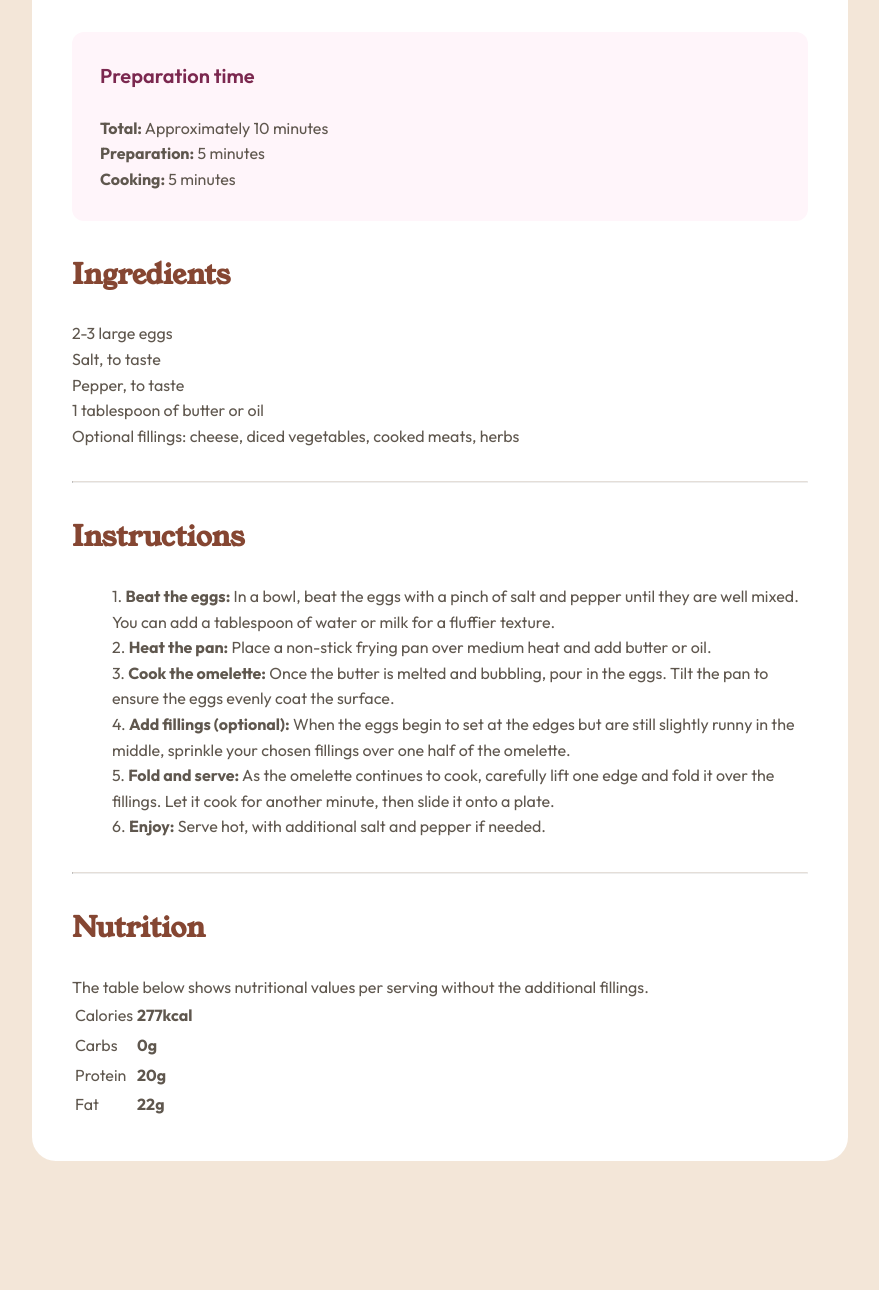
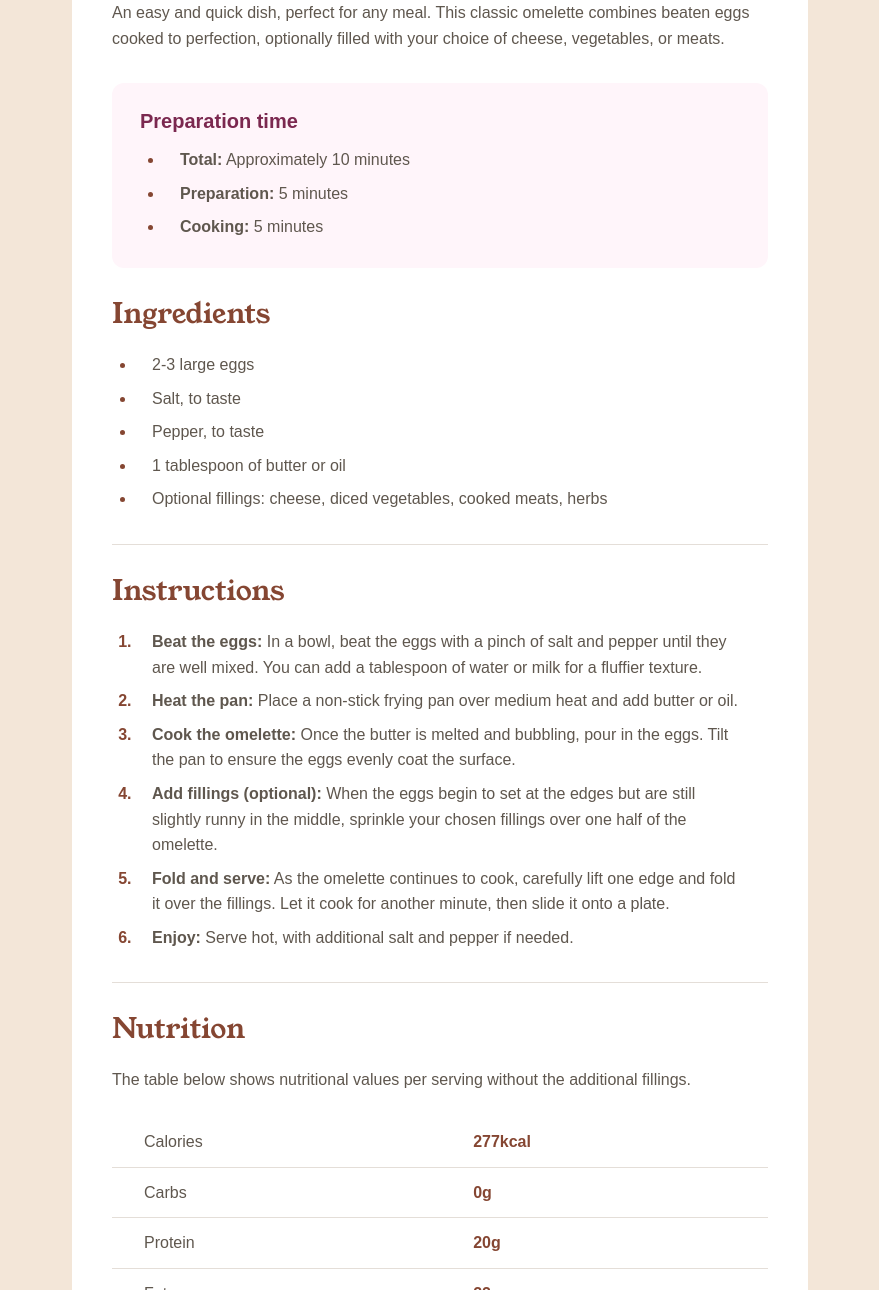
Before and after one commit to marwinfb/fem-recipe-page, a plain HTML site: page index.html in a window 1280 px wide. Shown: the part 556-1846 px from the top of the page, without its empty margins (200-1079 px from the left). Before the commit the page ends 1717 px from the top, so only its background shows below. Drawn offline with Linux system fonts and the light colour scheme; a web font is replaced by a local one.

Commit message:
update page

```diff
--- a/index.html
+++ b/index.html
@@ -5,36 +5,33 @@
   <meta name="viewport" content="width=device-width, initial-scale=1.0">
   <link rel="icon" type="image/png" sizes="32x32" href="./assets/images/favicon-32x32.png">
   <title>Frontend Mentor | Recipe page</title>
-  <link rel="preconnect" href="https://fonts.googleapis.com">
-  <link rel="preconnect" href="https://fonts.gstatic.com" crossorigin>
-  <link href="https://fonts.googleapis.com/css2?family=Outfit:wght@100..900&display=swap" rel="stylesheet">
   <link rel="stylesheet" href="/styles/reset.css">
   <link rel="stylesheet" href="/styles/style.css">
 </head>
 <body>
   <main class="recipe">
-    <div class="container">
-      <figure>
-        <img src="/assets/images/image-omelette.jpeg" class="recipe__hero-img" alt="Egg omelette served on a plate">
+    <div class="flow">
+      <figure class="recipe__img">
+        <img src="/assets/images/image-omelette.jpeg" alt="Egg omelette served on a plate">
       </figure>
 
       <section class="recipe__about">
-        <h1 class="recipe__about-name">Simple Omelette Recipe</h1>
-        <p class="recipe__about-description">An easy and quick dish, perfect for any meal. This classic omelette combines beaten eggs cooked to perfection, optionally filled with your choice of cheese, vegetables, or meats.</p>
+        <h1>Simple Omelette Recipe</h1>
+        <p>An easy and quick dish, perfect for any meal. This classic omelette combines beaten eggs cooked to perfection, optionally filled with your choice of cheese, vegetables, or meats.</p>
       </section>
 
       <section class="recipe__preparation">
-        <h3 class="title">Preparation time</h3>
-        <ul class="list">
+        <h3>Preparation time</h3>
+        <ul>
           <li><span class="highlight">Total:</span> Approximately 10 minutes</li>
           <li><span class="highlight">Preparation:</span> 5 minutes</li>
           <li><span class="highlight">Cooking:</span> 5 minutes</li>
         </ul>
       </section>
 
-      <section class="recipe__ingredients">
-        <h2 class="title">Ingredients</h2>
-        <ul class="list">
+      <section class="recipe__ingredients bottom-border">
+        <h2>Ingredients</h2>
+        <ul>
           <li>2-3 large eggs</li>
           <li>Salt, to taste</li>
           <li>Pepper, to taste</li>
@@ -43,11 +40,9 @@
         </ul>
       </section>
 
-      <hr class="solid">
-
-      <section class="recipe__instructions">
-        <h2 class="title">Instructions</h2>
-        <ol class="list">
+      <section class="recipe__instructions bottom-border">
+        <h2>Instructions</h2>
+        <ol>
           <li><span class="highlight">Beat the eggs:</span> In a bowl, beat the eggs with a pinch of salt and pepper until they are well mixed.
             You can add a tablespoon of water or milk for a fluffier texture.</li>
           <li><span class="highlight">Heat the pan:</span> Place a non-stick frying pan over medium heat and add butter or oil.</li>
@@ -61,33 +56,32 @@
         </ol>
       </section>
 
-      <hr class="solid">
+      <section class="recipe__nutrition">
+        <h2>Nutrition</h2>
+        <p class="description">The table below shows nutritional values per serving without the additional fillings.</p>
 
-      <section class="recipe__nutrition">
-        <h2 class="title">Nutrition</h2>
-        <p>The table below shows nutritional values per serving without the additional fillings.</p>
-
-        <table class="u-full-width">
+        <table>
           <tbody>
             <tr>
               <td>Calories</td>
-              <td><span class="highlight">277kcal</span></td>
+              <td><span class="highlight colored">277kcal</span></td>
             </tr>
             <tr>
               <td>Carbs</td>
-              <td><span class="highlight">0g</span></td>
+              <td><span class="highlight colored">0g</span></td>
             </tr>
             <tr>
               <td>Protein</td>
-              <td><span class="highlight">20g</span></td>
+              <td><span class="highlight colored">20g</span></td>
             </tr>
             <tr>
               <td>Fat</td>
-              <td><span class="highlight">22g</span></td>
+              <td><span class="highlight colored">22g</span></td>
             </tr>
           </tbody>
         </table>
       </section>
+
     </div>
   </main>
 </body>
--- a/styles/style.css
+++ b/styles/style.css
@@ -38,114 +38,139 @@
   --font-weight-regular: 400;
   --font-weight-medium: 600;
   --font-weight-bold: 700;
-}
 
-ul {
-  list-style: none;
-  padding: 0;
-  margin: 0;
-}
-
-a {
-  color: inherit;
-  text-decoration: none;
+  --font-size-sm: 1.25rem;
+  --font-size-md: 1.75rem;
+  --font-size-lg: 2.5rem;
+  --font-size: 1rem;
 }
 
 h1,
-h2,
-h3 {
-  font-weight: var(--font-weight-medium);
-  font-family: var(--font-primary);
-  font-size: 1.75rem;
+h2 {
+  font: var(--font-weight-regular) var(--font-size-md) / 1 var(--font-primary);
   color: var(--color-primary-nutmeg);
   margin-bottom: 1.5rem;
 }
 
-hr.solid {
-  border-top: 1px solid var(--color-neutral-light-grey);
+h3 {
+  font: var(--font-weight-medium) var(--font-size-sm) / 1 var(--font-secondary);
+  color: var(--color-primary-dark-raspberry);
 }
 
 span.highlight {
   font-weight: var(--font-weight-bold);
 }
 
-/* ol li {
-  counter-increment: num;
-  display: list-item;
+span.highlight.colored {
+  color: var(--color-primary-nutmeg);
 }
 
-ol li::marker {
-  display: list-item;
-  content: "" counter(num) ".      ";
-  color: var(--color-primary-dark-raspberry);
-  font-family: var(--font-secondary);
-  font-weight: var(--font-weight-bold);
-} */
-
-ol li {
-  counter-increment: muffins;
+ul,
+ol {
+  padding: 0 1.5rem;
 }
 
-ol li:before {
-  content: counter(muffins) ". ";
+ul li,
+ol li {
+  padding-left: 1rem;
 }
 
-ol {
-  list-style: none;
-  counter-reset: muffins;
+ul > * + *,
+ol > * + * {
+  margin-top: .5rem;
+}
+
+li::marker {
+  color: var(--color-primary-nutmeg);
+  font-weight: var(--font-weight-bold);
 }
 
 body {
   background-color: var(--color-neutral-eggshell);
   color: var(--color-neutral-wenge-brown);
-  font: var(--font-weight-regular) 1rem/1.6 var(--font-secondary);
-  min-height: 100vh;
-
-  display: flex;
-  justify-content: center;
-  align-items: center;
+  font: var(--font-weight-regular) var(--font-size) / 1.6 var(--font-secondary);
+  margin: 7.5rem 0;
 }
 
-.container {
-  max-width: 46rem;
-  margin: 0 auto;
-}
-
-.container > * + * {
+.flow > * + * {
   margin-top: 2rem;
 }
 
 .recipe {
   background-color: var(--color-neutral-white);
-  border-radius: 24px;
-  padding: 40px;
+  border-radius: 1.5rem;
+  padding: 2.5rem;
+  max-width: 46rem;
+  width: 100%;
+  margin: 0 auto;
 }
 
-.recipe__hero-img {
-  border-radius: 12px;
-  margin-bottom: 2.5rem;
+.recipe__img img {
+  border-radius: 0.75rem;
 }
 
-.recipe__about-name {
+.recipe__about h1 {
+  font: var(--font-weight-regular) var(--font-size-lg) / 1 var(--font-primary);
   color: var(--color-neutral-dark-charcoal);
-  font-size: 40px;
-  font-weight: var(--font-weight-regular);
 }
 
 .recipe__preparation {
   background-color: var(--color-neutral-rose-white);
-  border-radius: 0.75rem;
+  border-radius: .75rem;
   padding: 1.75rem;
 }
 
-.recipe__preparation .title {
-  font-family: var(--font-secondary);
-  font-size: 1.25rem;
-  color: var(--color-primary-dark-raspberry);
+.recipe__preparation h3 {
+  margin-bottom: 1rem;
 }
 
-/* .recipe__preparation .list li::marker,
-.recipe__ingredients .list li::marker {
+.recipe__ingredients.bottom-border,
+.recipe__instructions.bottom-border {
+  border-bottom: 1px solid var(--color-neutral-light-grey);
+  padding-bottom: 2rem;
+}
 
-  color: var(--color-primary-dark-raspberry);
-} */
+.recipe__nutrition table {
+  width: 100%;
+  border-collapse: collapse;
+  margin-top: 1.5rem;
+}
+
+.recipe__nutrition th,
+.recipe__nutrition td {
+  padding: 0.75rem 2rem;
+  text-align: left;
+  border-bottom: 0.0625rem solid var(--color-neutral-light-grey);
+}
+
+@media (max-width: 34.375rem) {
+  body {
+    margin: 0;
+  }
+
+  .recipe {
+    border-radius: 0;
+    padding: 0 2rem 2rem;
+  }
+
+  .recipe__img {
+    margin-left: -2rem;
+    margin-right: -2rem;
+  }
+
+  .recipe__img img {
+    border-radius: 0;
+  }
+
+  .recipe__about h1 {
+    font-size: 2.25rem;
+  }
+
+  .recipe__preparation {
+    padding: 1.5rem;
+  }
+
+  .recipe__nutrition tr:last-child td {
+    border-bottom: none;
+  }
+}
```
